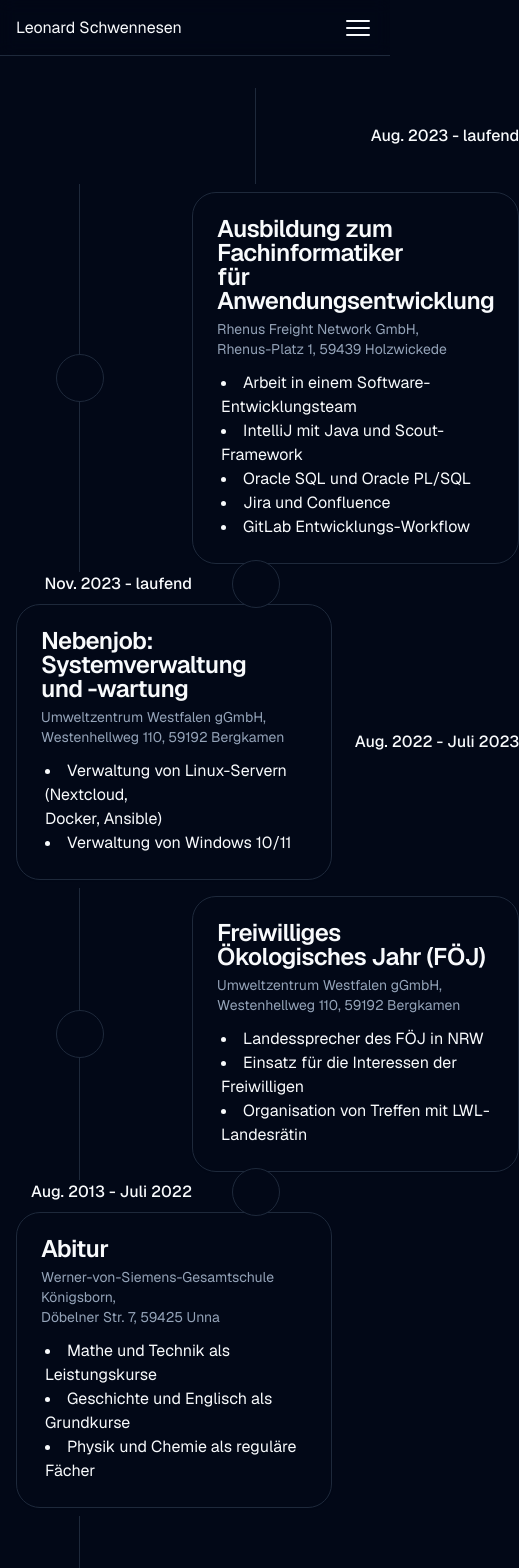
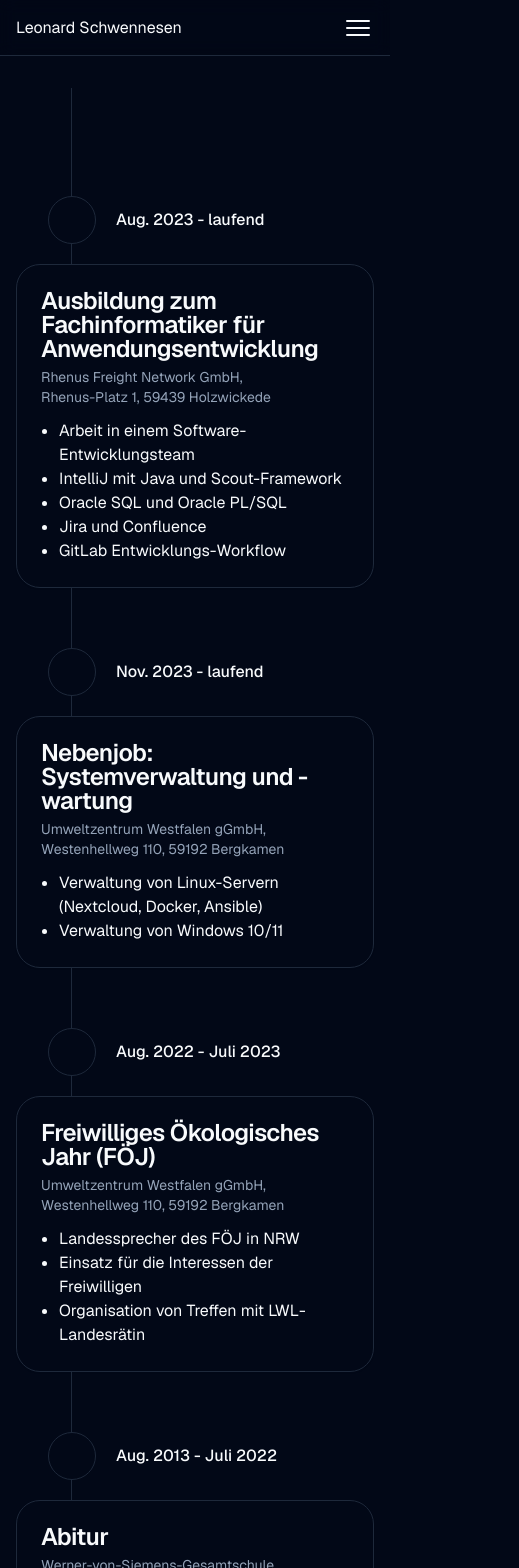
Before and after one commit to zophiana/profile-page, a Next.js app: page /resume in a window 390 px wide. Shown: the top 1568 px of the page, 519 px wide, since content can reach past the window. Built offline with nearby package versions, Linux system fonts and the light colour scheme; what tailwind-gradient-mask-image would draw is missing.

Commit message:
resume: make it mobile friendly

```diff
--- a/src/app/resume/page.tsx
+++ b/src/app/resume/page.tsx
@@ -1,3 +1,4 @@
+import { cn } from '@/lib/utils'
 import {
   Card,
   CardContent,
@@ -8,44 +9,56 @@ import {
 
 import Clamp from '../clamp'
 
-function DotWithLine() {
+function DotWithLine(props: { small?: boolean }) {
   return (
-    <div className="relative w-32">
-      <div className="h-full w-1/2 border-r"></div>
-      <div className="absolute left-0 top-0 flex size-full items-center justify-center">
+    <div className="w-fit pl-6">
+      <div className="relative w-16">
+        <div className={cn('h-32 w-1/2 border-r', props.small && 'h-20')}></div>
+        <div className="absolute left-0 top-0 flex size-full items-end justify-center pb-5">
           <div className="size-12 rounded-full border bg-background"></div>
+        </div>
       </div>
     </div>
   )
 }
 
-function ResumeDate(props: { date: string }) {
+function ResumeDate(props: { children: React.ReactNode }) {
   return (
-    <div className="flex min-w-44 items-center justify-end">
-      <p className="text-base font-medium">{props.date}</p>
+    <div className="flex w-full items-end justify-start pl-3">
+      <div className="pb-5">
+        <div className="flex h-12 items-center">
+          <p className="text-base font-medium">{props.children}</p>
+        </div>
+      </div>
     </div>
   )
+}
+
+function Li(props: { children: React.ReactNode }) {
+  return <li className="ml-3.5">{props.children}</li>
 }
 
 export default function CVPage() {
   return (
     <main className="flex-auto">
-      <Clamp className="flex max-w-6xl flex-col pb-24 pt-8">
-        <div className="grid grid-cols-[min-content_min-content_auto]">
-          <div></div>
-          <div className="w-32 gradient-mask-t-0">
+      <Clamp className="flex flex-col items-center pb-24 pt-8">
+        <div className="grid animate-fade-left grid-cols-[auto]">
+          <div className="w-fit pl-6">
+            <div className="w-16 gradient-mask-t-0">
               <div className="h-24 w-1/2 border-r"></div>
             </div>
+          </div>
 
-          <ResumeDate date="Aug. 2023 - laufend"></ResumeDate>
-          <DotWithLine></DotWithLine>
-          <div className="col-span-2 py-2">
+          <div className="flex flex-row">
+            <DotWithLine small></DotWithLine>
+            <ResumeDate>Aug. 2023 - laufend</ResumeDate>
+          </div>
           <Card className="rounded-3xl">
             <CardHeader className="pb-3">
               <CardTitle>
-                  Ausbildung zum Fachinformatiker
-                  <br />
-                  für Anwendungsentwicklung
+                Ausbildung zum Fachinformatiker für{' '}
+                <br className="max-500px:hidden" />
+                Anwendungsentwicklung
               </CardTitle>
               <CardDescription>
                 Rhenus Freight Network GmbH,&nbsp;
@@ -54,27 +67,23 @@ export default function CVPage() {
               </CardDescription>
             </CardHeader>
             <CardContent>
-                <ul className="list-inside list-disc pl-1">
-                  <li>Arbeit in einem Software-Entwicklungsteam</li>
-                  <li>IntelliJ mit Java und Scout-Framework</li>
-                  <li>Oracle SQL und Oracle PL/SQL</li>
-                  <li>Jira und Confluence</li>
-                  <li>GitLab Entwicklungs-Workflow</li>
+              <ul className="list-disc pl-1">
+                <Li>Arbeit in einem Software-Entwicklungsteam</Li>
+                <Li>IntelliJ mit Java und Scout-Framework</Li>
+                <Li>Oracle SQL und Oracle PL/SQL</Li>
+                <Li>Jira und Confluence</Li>
+                <Li>GitLab Entwicklungs-Workflow</Li>
               </ul>
             </CardContent>
           </Card>
+
+          <div className="flex flex-row">
+            <DotWithLine></DotWithLine>
+            <ResumeDate>Nov. 2023 - laufend</ResumeDate>
           </div>
-
-          <ResumeDate date="Nov. 2023 - laufend"></ResumeDate>
-          <DotWithLine></DotWithLine>
-          <div className="col-span-2 py-2">
           <Card className="rounded-3xl">
             <CardHeader className="pb-3">
-                <CardTitle>
-                  Nebenjob: Systemverwaltung
-                  <br />
-                  und -wartung
-                </CardTitle>
+              <CardTitle>Nebenjob: Systemverwaltung und -wartung</CardTitle>
               <CardDescription>
                 Umweltzentrum Westfalen gGmbH,&nbsp;
                 <br className="block lg:hidden" />
@@ -82,21 +91,19 @@ export default function CVPage() {
               </CardDescription>
             </CardHeader>
             <CardContent>
-                <ul className="list-inside list-disc pl-1">
-                  <li>
-                    Verwaltung von Linux-Servern (Nextcloud,
-                    <br />
-                    Docker, Ansible)
-                  </li>
-                  <li>Verwaltung von Windows 10/11</li>
+              <ul className="list-disc pl-1">
+                <Li>
+                  Verwaltung von Linux-Servern (Nextcloud, Docker, Ansible)
+                </Li>
+                <Li>Verwaltung von Windows 10/11</Li>
               </ul>
             </CardContent>
           </Card>
+
+          <div className="flex flex-row">
+            <DotWithLine></DotWithLine>
+            <ResumeDate>Aug. 2022 - Juli 2023</ResumeDate>
           </div>
-
-          <ResumeDate date="Aug. 2022 - Juli 2023"></ResumeDate>
-          <DotWithLine></DotWithLine>
-          <div className="col-span-2 py-2">
           <Card className="rounded-3xl">
             <CardHeader className="pb-3">
               <CardTitle>Freiwilliges Ökologisches Jahr (FÖJ)</CardTitle>
@@ -107,42 +114,41 @@ export default function CVPage() {
               </CardDescription>
             </CardHeader>
             <CardContent>
-                <ul className="list-inside list-disc pl-1">
-                  <li>Landessprecher des FÖJ in NRW</li>
-                  <li>Einsatz für die Interessen der Freiwilligen</li>
-                  <li>Organisation von Treffen mit LWL-Landesrätin</li>
+              <ul className="list-disc pl-1">
+                <Li>Landessprecher des FÖJ in NRW</Li>
+                <Li>Einsatz für die Interessen der Freiwilligen</Li>
+                <Li>Organisation von Treffen mit LWL-Landesrätin</Li>
               </ul>
             </CardContent>
           </Card>
+
+          <div className="flex flex-row">
+            <DotWithLine></DotWithLine>
+            <ResumeDate>Aug. 2013 - Juli 2022</ResumeDate>
           </div>
-
-          <ResumeDate date="Aug. 2013 - Juli 2022"></ResumeDate>
-          <DotWithLine></DotWithLine>
-          <div className="col-span-2 py-2">
           <Card className="rounded-3xl">
             <CardHeader className="pb-3">
               <CardTitle>Abitur</CardTitle>
               <CardDescription>
                 Werner-von-Siemens-Gesamtschule Königsborn,&nbsp;
-                  <br className="block lg:hidden" />
+                <br className="max-420px:hidden block lg:hidden" />
                 Döbelner Str. 7, 59425 Unna
               </CardDescription>
             </CardHeader>
             <CardContent>
-                <ul className="list-inside list-disc pl-1">
-                  <li>Mathe und Technik als Leistungskurse</li>
-                  <li>Geschichte und Englisch als Grundkurse</li>
-                  <li>Physik und Chemie als reguläre Fächer</li>
+              <ul className="list-disc pl-1">
+                <Li>Mathe und Technik als Leistungskurse</Li>
+                <Li>Geschichte und Englisch als Grundkurse</Li>
+                <Li>Physik und Chemie als reguläre Fächer</Li>
               </ul>
             </CardContent>
           </Card>
-          </div>
 
-          <div></div>
-          <div className="w-32 gradient-mask-b-0">
+          <div className="w-fit pl-6">
+            <div className="w-16 gradient-mask-b-0">
               <div className="h-24 w-1/2 border-r"></div>
             </div>
-          <div></div>
+          </div>
         </div>
       </Clamp>
     </main>
--- a/tailwind.config.ts
+++ b/tailwind.config.ts
@@ -12,6 +12,10 @@ export default {
       },
     },
     extend: {
+      screens: {
+        '420px': '420px',
+        '500px': '500px',
+      },
       fontFamily: {
         sans: ['var(--font-geist-sans)'],
         mono: ['var(--font-geist-mono)'],
```
Lines whose indentation alone changed are shown as unchanged.
